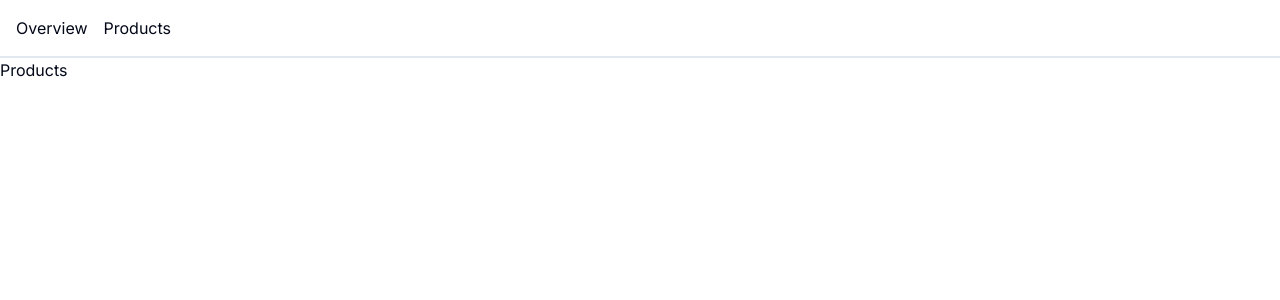
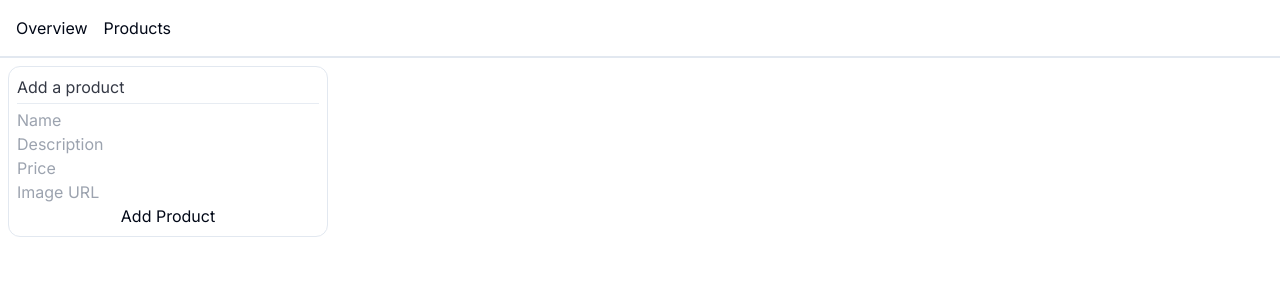
Before and after one commit to june7001/ecom-admin, a Next.js app: page /product in a window 1280 px wide. Shown: the top 300 px of the page. Built offline with nearby package versions, Linux system fonts and the light colour scheme.

Commit message:
Add product creator

```diff
--- a/app/(dashboard)/product/page.tsx
+++ b/app/(dashboard)/product/page.tsx
@@ -1,7 +1,13 @@
+"use client";
+import ProductCreator from "@/components/ProductCreator";
+
 export default function Products() {
   return (
-    <div>
-      <h1>Products</h1>
-    </div>
+    <main className="p-2">
+      <div className="max-w-xs p-2 border rounded-xl">
+        <p className="pb-1 mb-1 border-b opacity-80">Add a product</p>
+        <ProductCreator />
+      </div>
+    </main>
   );
 }
--- /dev/null
+++ b/components/ProductCreator.tsx
@@ -0,0 +1,86 @@
+import { FormEvent, useState } from "react";
+import { type Product } from "@/types";
+
+// This component is a form that allows you to create a product
+// it collects the data and sends it to the server
+export default function ProductCreator() {
+  const [name, setName] = useState("");
+  const [description, setDescription] = useState("");
+  const [price, setPrice] = useState("");
+  const [imageUrl, setImageUrl] = useState("");
+
+  function handleSubmit(reactSubmitEvent: FormEvent<HTMLFormElement>) {
+    const e = reactSubmitEvent.nativeEvent;
+    e.preventDefault();
+
+    const product = {
+      name,
+      description,
+      price,
+      imageUrl,
+    };
+
+    addProduct(product);
+  }
+
+  async function addProduct(product: Product) {
+    const response = await fetch("/api/products", {
+      method: "POST",
+      body: JSON.stringify(product),
+      headers: {
+        "Content-Type": "application/json",
+      },
+    });
+
+    if (!response.ok) {
+      console.error("Something went wrong while adding the product", response);
+    }
+
+    // yay
+  }
+
+  function updateName(reactEvent: FormEvent<HTMLInputElement>) {
+    const nameInputElement = reactEvent.target as HTMLInputElement;
+    setName(nameInputElement.value);
+  }
+
+  function updateDescription(reactEvent: FormEvent<HTMLInputElement>) {
+    const descriptionInputElement = reactEvent.target as HTMLInputElement;
+    setDescription(descriptionInputElement.value);
+  }
+
+  function updatePrice(reactEvent: FormEvent<HTMLInputElement>) {
+    const priceInputElement = reactEvent.target as HTMLInputElement;
+    setPrice(priceInputElement.value);
+  }
+
+  function updateImageUrl(reactEvent: FormEvent<HTMLInputElement>) {
+    const imageUrlInputElement = reactEvent.target as HTMLInputElement;
+    setImageUrl(imageUrlInputElement.value);
+  }
+
+  return (
+    <form className="flex flex-col" onSubmit={handleSubmit}>
+      <input onInput={updateName} name="name" type="text" placeholder="Name" />
+      <input
+        onInput={updateDescription}
+        name="description"
+        type="text"
+        placeholder="Description"
+      />
+      <input
+        onInput={updatePrice}
+        name="price"
+        type="text"
+        placeholder="Price"
+      />
+      <input
+        onInput={updateImageUrl}
+        name="imageUrl"
+        type="text"
+        placeholder="Image URL"
+      />
+      <button type="submit">Add Product</button>
+    </form>
+  );
+}
```
